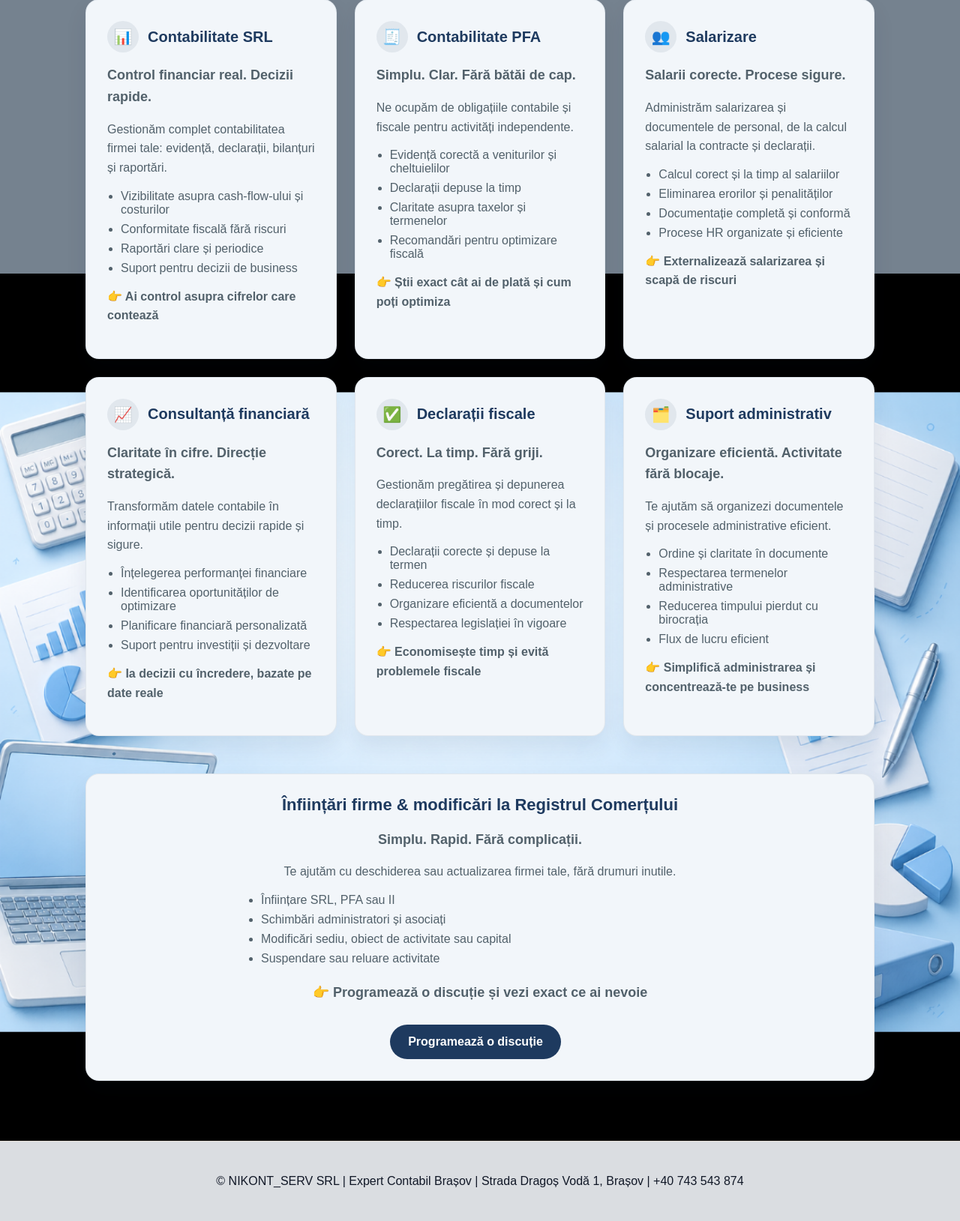
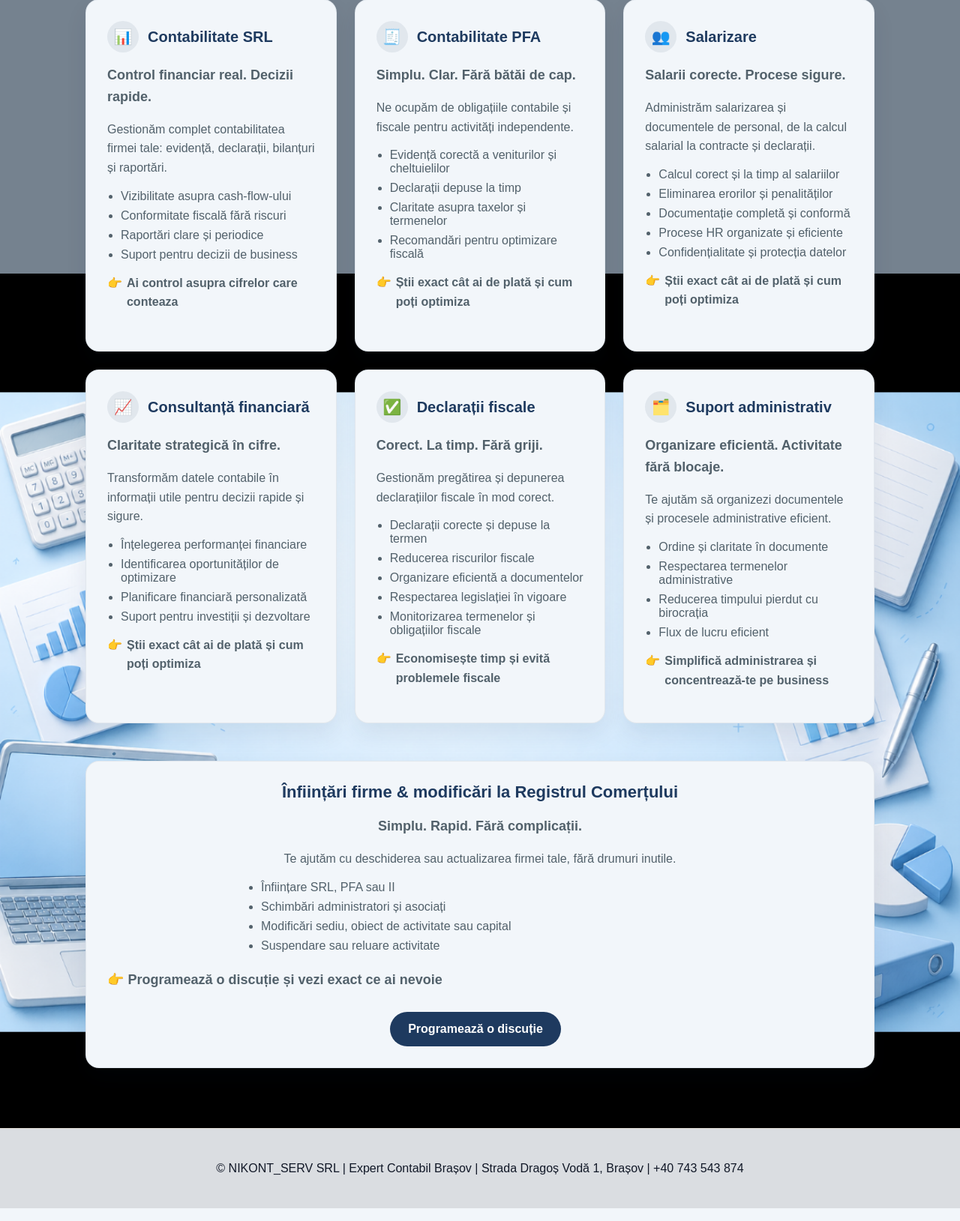
Before and after one commit to DAdrian34/Accounting_Site, a Django app: page /servicii/ in a window 1280 px wide. Shown: the part 435-2064 px from the top of the page at 75% size. Run offline with Django 5.2, Linux system fonts and the light colour scheme.

Commit message:
spacing update

```diff
--- a/static/css/style.css
+++ b/static/css/style.css
@@ -425,9 +425,25 @@ button {
 }
 
 .service-cta {
+    display: flex;
+    align-items: flex-start;
+    gap: 6px;
     margin-top: 16px;
     color: var(--color-brand);
     font-weight: 700;
+    line-height: 1.45;
+}
+
+.service-cta .cta-icon {
+    flex: 0 0 auto;
+}
+
+.service-cta .cta-copy {
+    display: block;
+}
+
+.service-cta .mobile-break {
+    display: block;
 }
 
 .card-list-details {
@@ -743,6 +759,11 @@ button {
     pointer-events: none;
 }
 
+
+.service-cta .mobile-break {
+    display: none;
+}
+
 /* TABLET */
 
 @media (max-width: 900px) {
@@ -918,14 +939,29 @@ button {
     }
 
     .service-card[open] .service-tagline,
-    .service-card[open] p,
-    .service-card[open] ul,
-    .service-card[open] .service-cta {
+    .service-card[open] p:not(.service-cta),
+    .service-card[open] ul {
         display: block;
     }
 
     .service-card[open] summary {
         margin-bottom: 16px;
+    }
+
+    .service-card[open] .service-cta {
+        display: flex;
+        align-items: flex-start;
+        gap: 6px;
+        line-height: 1.45;
+        font-weight: 700;
+    }
+
+    .service-cta .cta-icon {
+        flex: 0 0 auto;
+    }
+
+    .service-cta .cta-copy {
+        display: block;
     }
 }
 
--- a/templates/core/services.html
+++ b/templates/core/services.html
@@ -35,13 +35,22 @@
       </p>
 
       <ul class="card-list-details">
-        <li>Vizibilitate asupra cash-flow-ului și costurilor</li>
+        <li>Vizibilitate asupra cash-flow-ului</li>
         <li>Conformitate fiscală fără riscuri</li>
         <li>Raportări clare și periodice</li>
         <li>Suport pentru decizii de business</li>
       </ul>
 
-      <p class="service-cta">👉 Ai control asupra cifrelor care contează</p>
+      {% comment %} <p class="service-cta">👉 Ai control asupra cifrelor care contează</p> {% endcomment %}
+      <p class="service-cta">
+        <span class="cta-icon">👉</span>
+          <span class="cta-copy">
+          Ai control asupra cifrelor care
+          <span class="mobile-break"></span>
+          conteaza
+        </span>
+      </p>
+
     </details>
 
     <!-- PFA -->
@@ -64,7 +73,15 @@
         <li>Recomandări pentru optimizare fiscală</li>
       </ul>
 
-      <p class="service-cta">👉 Știi exact cât ai de plată și cum poți optimiza</p>
+      {% comment %} <p class="service-cta">👉 Știi exact cât ai de plată și cum poți optimiza</p> {% endcomment %}
+      <p class="service-cta">
+        <span class="cta-icon">👉</span>
+          <span class="cta-copy">
+          Știi exact cât ai de plată și cum
+          <span class="mobile-break"></span>
+            poți optimiza
+        </span>
+      </p>
     </details>
 
     <!-- SALARIZARE -->
@@ -86,9 +103,17 @@
         <li>Eliminarea erorilor și penalităților</li>
         <li>Documentație completă și conformă</li>
         <li>Procese HR organizate și eficiente</li>
+        <li>Confidențialitate și protecția datelor</li>
       </ul>
 
-      <p class="service-cta">👉 Externalizează salarizarea și scapă de riscuri</p>
+      <p class="service-cta">
+        <span class="cta-icon">👉</span>
+          <span class="cta-copy">
+          Știi exact cât ai de plată și cum
+          <span class="mobile-break"></span>
+            poți optimiza
+        </span>
+      </p>
     </details>
 
     <!-- CONSULTANTA -->
@@ -98,7 +123,7 @@
         <span>Consultanță financiară</span>
       </summary>
 
-      <p class="service-tagline">Claritate în cifre. Direcție strategică.</p>
+      <p class="service-tagline">Claritate strategică în cifre.</p>
 
       <p>
         Transformăm datele contabile în informații utile pentru decizii rapide și sigure.
@@ -111,7 +136,16 @@
         <li>Suport pentru investiții și dezvoltare</li>
       </ul>
 
-      <p class="service-cta">👉 Ia decizii cu încredere, bazate pe date reale</p>
+      {% comment %} <p class="service-cta">👉 Ia decizii cu încredere, bazate pe date reale</p> {% endcomment %}
+      <p class="service-cta">
+        <span class="cta-icon">👉</span>
+          <span class="cta-copy">
+          Știi exact cât ai de plată și cum
+          <span class="mobile-break"></span>
+          poți optimiza
+        </span>
+        <br>
+      </p>
     </details>
 
     <!-- DECLARATII -->
@@ -124,7 +158,7 @@
       <p class="service-tagline">Corect. La timp. Fără griji.</p>
 
       <p>
-        Gestionăm pregătirea și depunerea declarațiilor fiscale în mod corect și la timp.
+        Gestionăm pregătirea și depunerea declarațiilor fiscale în mod corect.
       </p>
 
       <ul class="card-list-details">
@@ -132,9 +166,18 @@
         <li>Reducerea riscurilor fiscale</li>
         <li>Organizare eficientă a documentelor</li>
         <li>Respectarea legislației în vigoare</li>
+        <li>Monitorizarea termenelor și obligațiilor fiscale</li>
       </ul>
 
-      <p class="service-cta">👉 Economisește timp și evită problemele fiscale</p>
+      {% comment %} <p class="service-cta">👉 Economisește timp și evită problemele fiscale</p> {% endcomment %}
+        <p class="service-cta">
+          <span class="cta-icon">👉</span>
+            <span class="cta-copy">
+            Economisește timp și evită
+            <span class="mobile-break"></span>
+              problemele fiscale
+          </span>
+        </p>
     </details>
 
     <!-- ADMIN -->
@@ -157,7 +200,15 @@
         <li>Flux de lucru eficient</li>
       </ul>
 
-      <p class="service-cta">👉 Simplifică administrarea și concentrează-te pe business</p>
+      {% comment %} <p class="service-cta">👉 Simplifică administrarea și concentrează-te pe business</p> {% endcomment %}
+      <p class="service-cta">
+        <span class="cta-icon">👉</span>
+          <span class="cta-copy">
+          Simplifică administrarea și
+          <span class="mobile-break"></span>
+            concentrează-te pe business
+        </span>
+      </p>
     </details>
 
   </div>
```
